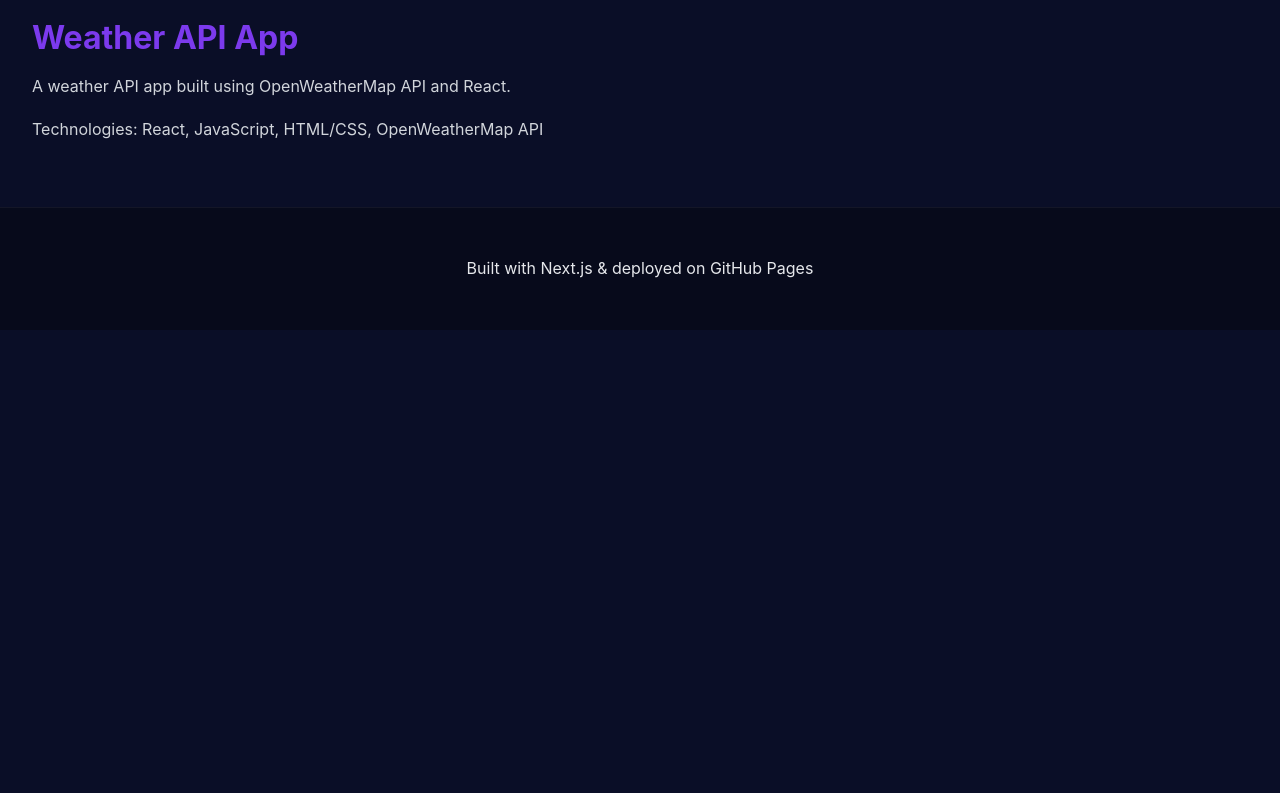
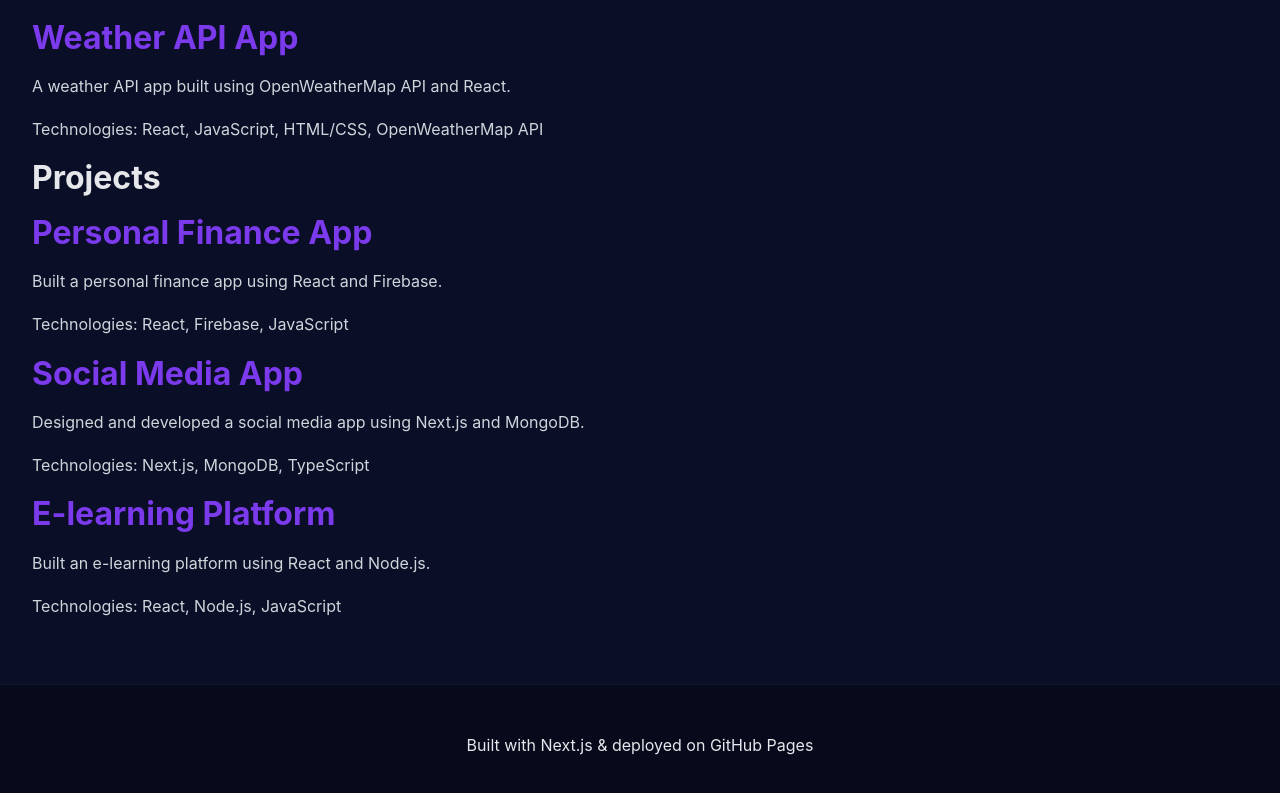
Before and after one commit to ss889/personal-blog, a Next.js app: page /projects in a window 1280 px wide. Shown: the part 1163-1956 px from the top of the page. Before the commit the page ends 1493 px from the top, so only its background shows below. Built offline with nearby package versions, Linux system fonts and the light colour scheme.

Commit message:
Update blog content

```diff
--- a/src/app/projects/page.tsx
+++ b/src/app/projects/page.tsx
@@ -67,6 +67,32 @@ export default function ProjectsPage() {
           </div>
         </div>
       </div>
+      <div className="mt-8">
+        <h2 className="text-2xl font-bold mb-4">Projects</h2>
+        <div className="grid grid-cols-1 gap-4 md:grid-cols-2 lg:grid-cols-3 xl:grid-cols-3 2xl:grid-cols-3">
+          <div className="bg-gray-800 rounded-lg shadow-md hover:shadow-lg transition duration-300 ease-in-out">
+            <Link href="/projects/project-6" className="block p-4">
+              <h2 className="text-lg font-bold mb-2">Personal Finance App</h2>
+              <p className="text-gray-300">Built a personal finance app using React and Firebase.</p>
+              <p className="text-gray-400">Technologies: React, Firebase, JavaScript</p>
+            </Link>
+          </div>
+          <div className="bg-gray-800 rounded-lg shadow-md hover:shadow-lg transition duration-300 ease-in-out">
+            <Link href="/projects/project-7" className="block p-4">
+              <h2 className="text-lg font-bold mb-2">Social Media App</h2>
+              <p className="text-gray-300">Designed and developed a social media app using Next.js and MongoDB.</p>
+              <p className="text-gray-400">Technologies: Next.js, MongoDB, TypeScript</p>
+            </Link>
+          </div>
+          <div className="bg-gray-800 rounded-lg shadow-md hover:shadow-lg transition duration-300 ease-in-out">
+            <Link href="/projects/project-8" className="block p-4">
+              <h2 className="text-lg font-bold mb-2">E-learning Platform</h2>
+              <p className="text-gray-300">Built an e-learning platform using React and Node.js.</p>
+              <p className="text-gray-400">Technologies: React, Node.js, JavaScript</p>
+            </Link>
+          </div>
+        </div>
+      </div>
     </div>
   );
 }
```
